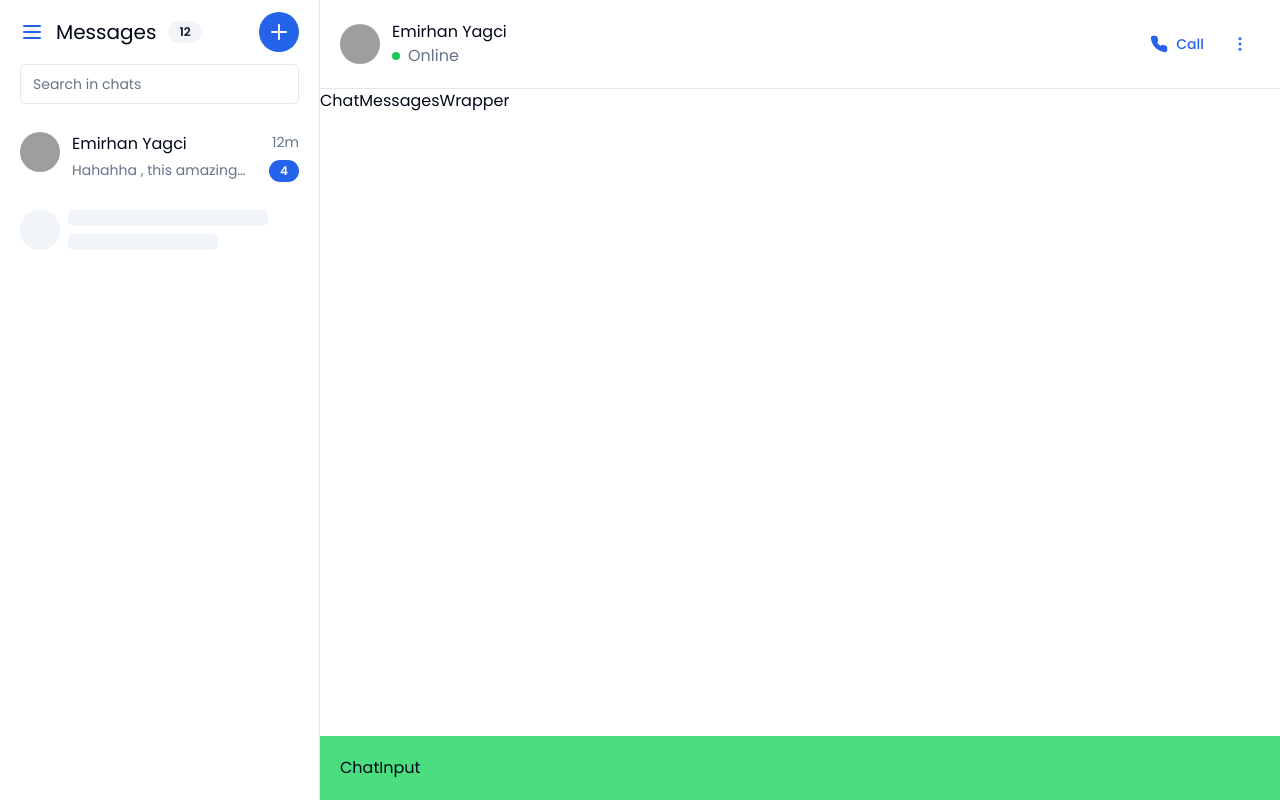
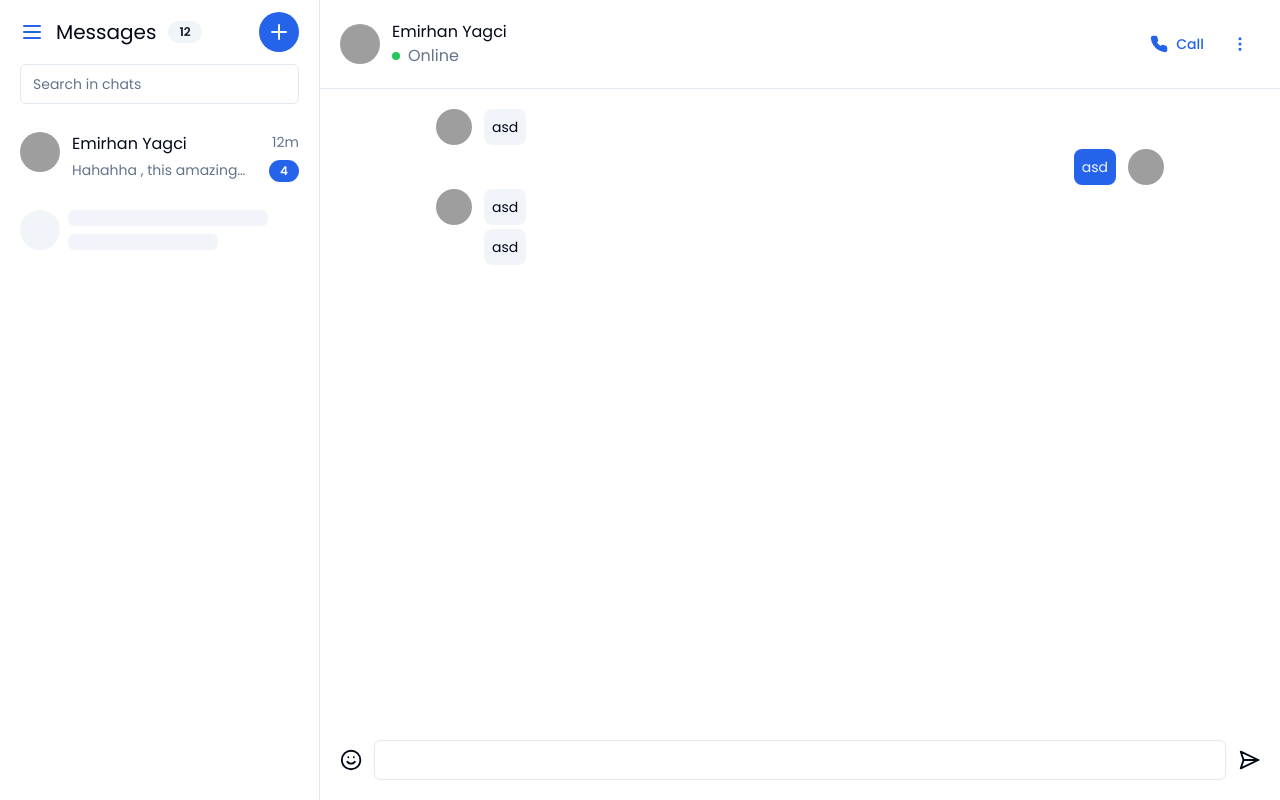
Before and after one commit to emirhanyagci/MERN-chatpack, a React (Vite) app in the folder frontend/: page /home/1 in a window 1280 px wide. Built offline with nearby package versions, Linux system fonts and the light colour scheme; grey boxes are pictures that could not be loaded.

Commit message:
chat window completed

```diff
--- a/frontend/src/features/chat/ChatInput.tsx
+++ b/frontend/src/features/chat/ChatInput.tsx
@@ -1,3 +1,11 @@
+import { Input } from "@/components/ui/input";
+import { Smile, SendHorizontal } from "lucide-react";
 export default function ChatInput() {
-  return <div className="bg-green-400 p-5">ChatInput</div>;
+  return (
+    <div className="flex items-center gap-3 p-5">
+      <Smile className="text-foreground" />
+      <Input type="text" />
+      <SendHorizontal className="text-foreground" />
+    </div>
+  );
 }
--- a/frontend/src/features/chat/ChatMessagesWrapper.tsx
+++ b/frontend/src/features/chat/ChatMessagesWrapper.tsx
@@ -1,9 +1,17 @@
 import { ScrollArea } from "@/components/ui/scroll-area";
+import TextItem from "@/features/chat/TextItem";
 
 export default function ChatMessagesWrapper() {
   return (
     <ScrollArea className="h-full">
-      <div className="h-[1050px]">ChatMessagesWrapper</div>
+      <div className="flex justify-center">
+        <ul className="h-[1050px] w-full space-y-1 p-5 xl:w-4/5 2xl:w-4/6">
+          <TextItem standLeft={true} withImage={true} />
+          <TextItem standLeft={false} withImage={true} />
+          <TextItem standLeft={true} withImage={true} />
+          <TextItem standLeft={true} withImage={false} />
+        </ul>
+      </div>
     </ScrollArea>
   );
 }
--- /dev/null
+++ b/frontend/src/features/chat/TextItem.tsx
@@ -0,0 +1,30 @@
+import UserAvatar from "@/features/user/UserAvatar";
+
+export default function TextItem({
+  standLeft,
+  withImage,
+}: {
+  standLeft: boolean;
+  withImage: boolean;
+}) {
+  return (
+    <li
+      className={`flex items-center justify-end gap-3 ${standLeft ? "flex-row-reverse" : ""}`}
+    >
+      <div
+        className={`rounded-lg p-2 text-sm ${standLeft ? "bg-muted text-foreground" : "bg-primary text-muted"}`}
+      >
+        asd
+      </div>
+      <div className="h-9 w-9">
+        {withImage && (
+          <UserAvatar
+            size={9}
+            src="https://github.com/shadcn.png"
+            fallback="EY"
+          />
+        )}
+      </div>
+    </li>
+  );
+}
--- a/frontend/src/index.css
+++ b/frontend/src/index.css
@@ -54,6 +54,6 @@
     @apply border-border font-poppins;
   }
   body {
-    @apply bg-background text-foreground;
+    @apply overflow-hidden bg-background text-foreground;
   }
 }
```
